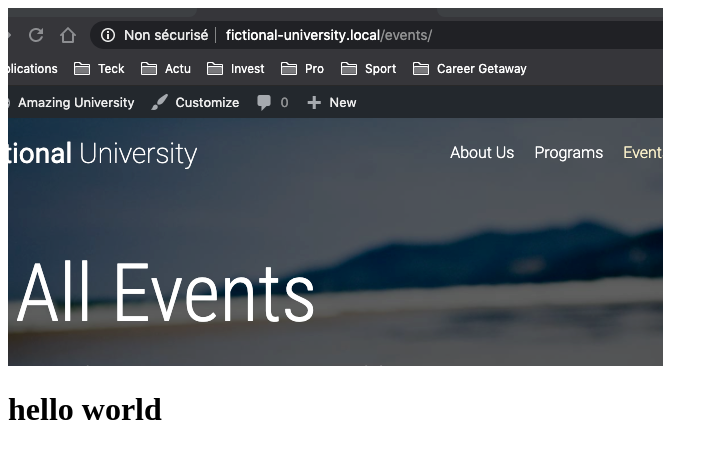
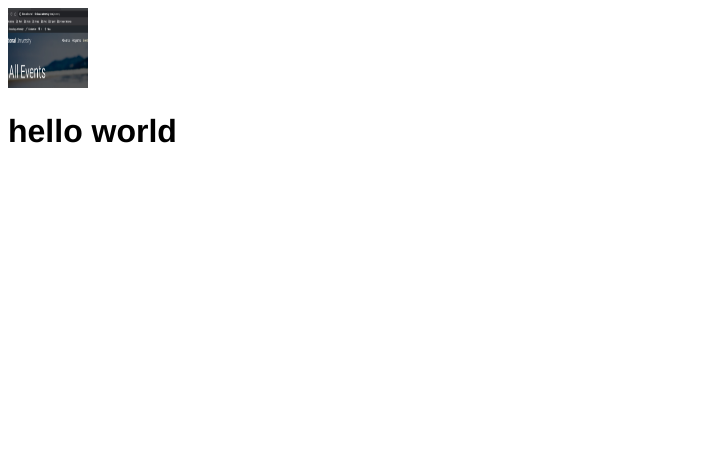
Before and after one commit to YousBen25/git-101, a plain HTML site: page index.html in a window 1280 px wide. Shown: the whole page, without its empty margins (0-718 px from the left). Drawn offline with Linux system fonts and the light colour scheme.

```diff
--- a/index.html
+++ b/index.html
@@ -3,9 +3,13 @@
 <head>
 	<meta charset="UTF-8">
 	<title>hi</title>
+	<link rel="stylesheet" href="style.css">
 </head>
 <body>
-	<img src="screen.png" alt="">
-	<h1>hello world</h1>
+	<div>
+		<img id="logo" src="screen.png" alt="">
+		<h1 id="title">hello world</h1>
+	</div>
+
 </body>
 </html>
--- /dev/null
+++ b/style.css
@@ -0,0 +1,9 @@
+#title{
+	font-family: helvetica;
+	font-weight: bold;
+}
+
+#logo{
+	height: 80px;
+	width: 80px;
+}
```
